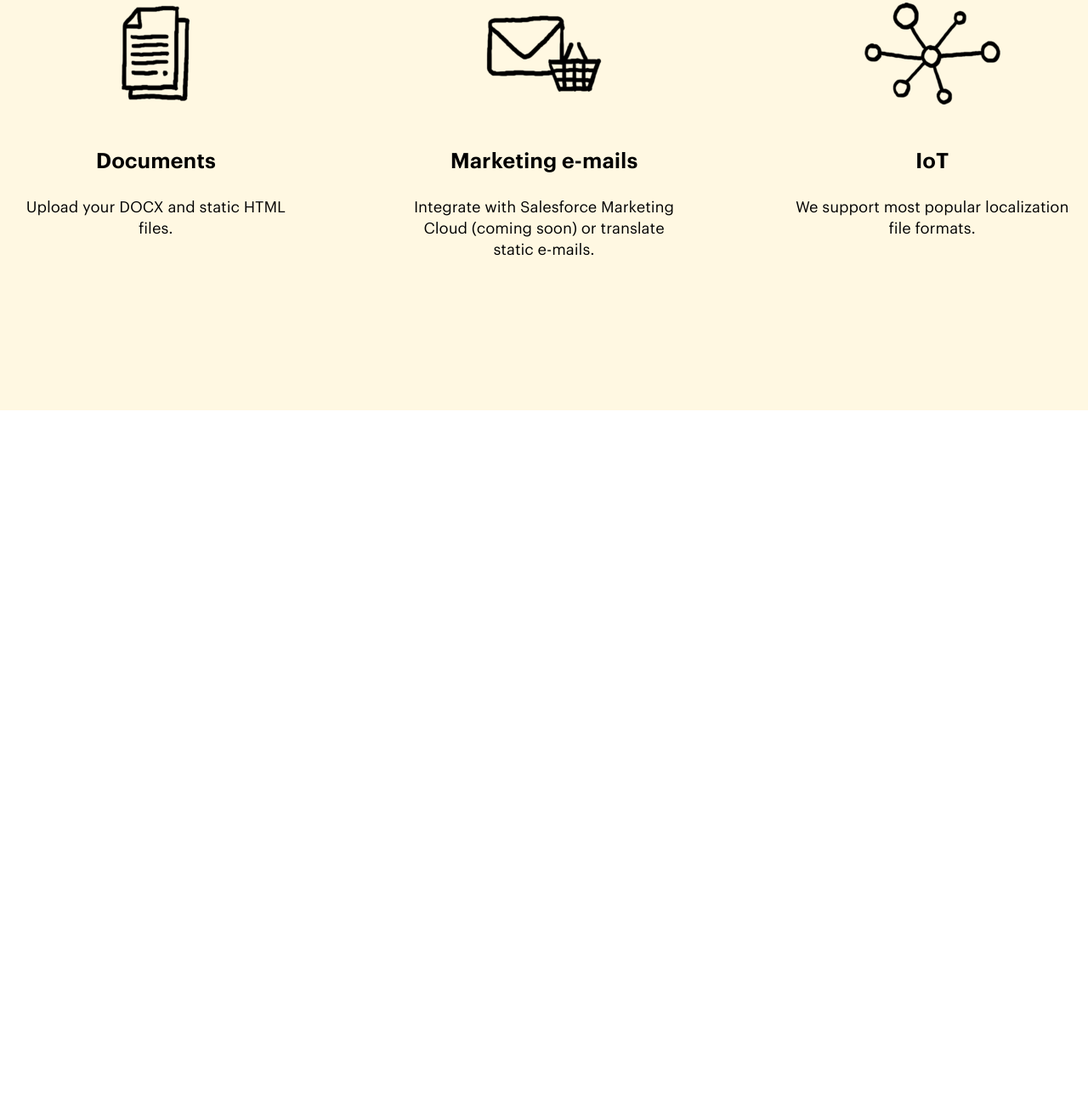
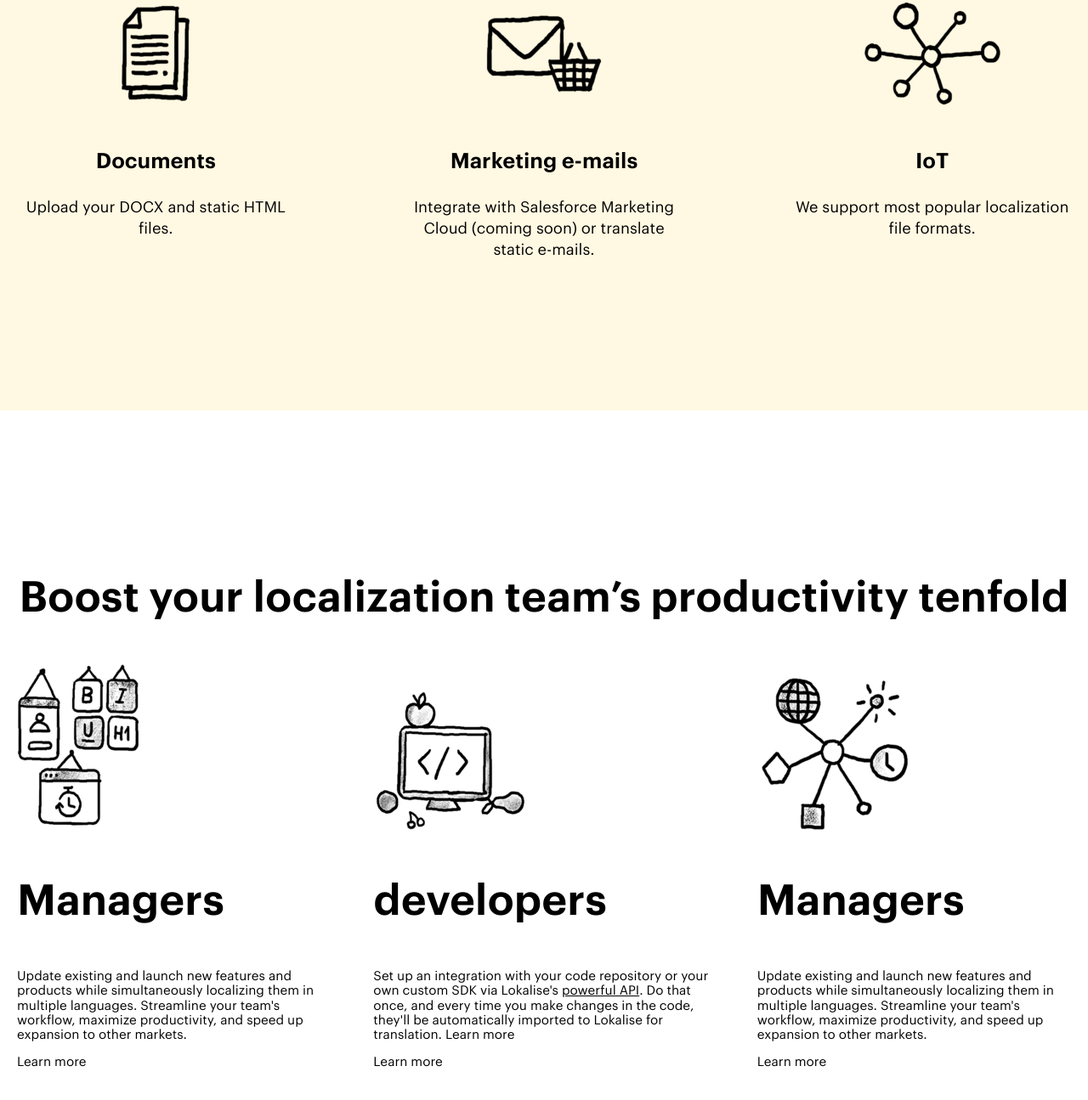
Before and after one commit to eugengailiunas/lokalise, a website: page index.html in a window 1280 px wide. Shown: the part 4503-5798 px from the top of the page at 85% size. Before the commit the page ends 4986 px from the top, so only its background shows below. Drawn offline with nearby package versions, Linux system fonts and the light colour scheme.

Commit message:
cверстал разметку teams

```diff
--- a/assets/scss/main/_index.scss
+++ b/assets/scss/main/_index.scss
@@ -2,3 +2,4 @@
 @forward "compound";
 @forward "job";
 @forward "opportunity";
+@forward "teams";
--- /dev/null
+++ b/assets/scss/main/_teams.scss
@@ -0,0 +1,35 @@
+@use "../presets" as *;
+@use "../mixins" as *;
+
+.teams {
+  padding-top: 150px;
+  padding-bottom: 150px;
+
+  &__title {}
+
+  &__content {
+    display: flex;
+    column-gap: 50px;
+  }
+}
+
+.managers,
+.developers,
+.translators {
+  display: flex;
+  flex-direction: column-reverse;
+  column-gap: 50px;
+
+  &__content {
+    flex-basis: 33.33%;
+    justify-content: center;
+  }
+
+  &__title {}
+
+  &__descriptions {}
+
+  &__link {}
+
+  &__picture {}
+}
--- a/index.html
+++ b/index.html
@@ -245,6 +245,60 @@
         </div>
       </div>
     </section>
+
+    <section class="teams">
+      <div class="container">
+        <h2 class="teams__title">Boost your localization team’s productivity tenfold</h2>
+        <div class="teams__content">
+          <article class="managers">
+            <div class="managers__content">
+              <h3 class="managers__title">Managers</h3>
+              <p class="managers__descriptions">
+                Update existing and launch new features and products while simultaneously localizing them in multiple
+                languages. Streamline your team's workflow, maximize productivity, and speed up expansion to other
+                markets.
+              </p>
+              <a class="managers__link" href="">Learn more</a>
+            </div>
+            <div class="managers__picture">
+              <img class="managers__image" src="assets/img/managers.png" alt="managers">
+            </div>
+          </article>
+
+          <article class="developers">
+            <div class="developers__content">
+              <h3 class="developers__title">developers</h3>
+              <p class="developers__descriptions">
+                Set up an integration with your code repository or your own custom SDK via Lokalise's <u>powerful
+                  API</u>. Do
+                that once, and every time you make changes in the code, they'll be automatically imported to Lokalise
+                for translation.
+                Learn more
+              </p>
+              <a class="developers__link" href="">Learn more</a>
+            </div>
+            <div class="developers__picture">
+              <img class="developers__image" src="assets/img/developers.png" alt="developers">
+            </div>
+          </article>
+
+          <article class="translators">
+            <div class="translators__content">
+              <h3 class="translators__title">Managers</h3>
+              <p class="translators__descriptions">
+                Update existing and launch new features and products while simultaneously localizing them in multiple
+                languages. Streamline your team's workflow, maximize productivity, and speed up expansion to other
+                markets.
+              </p>
+              <a class="translators__link" href="">Learn more</a>
+            </div>
+            <div class="translators__picture">
+              <img class="translators__image" src="assets/img/translators.png" alt="translators">
+            </div>
+          </article>
+        </div>
+      </div>
+    </section>
   </main>
   <footer class="footer"></footer>
 
```
Also changed, not shown: assets/css/style.css, assets/img/developers.png (added), assets/img/managers.png (added), assets/img/translators.png (added).
